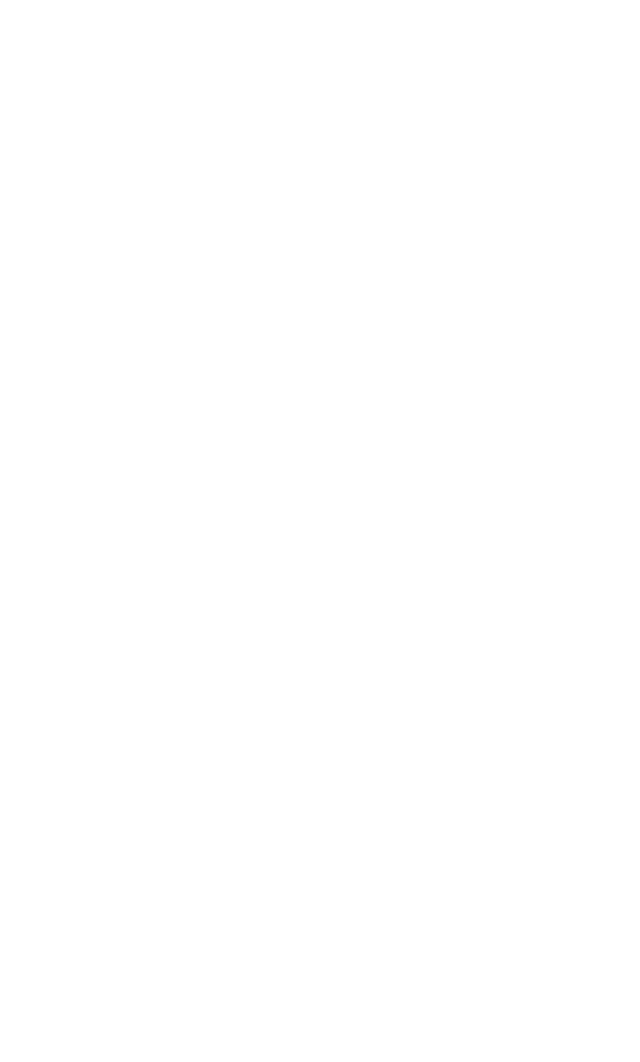
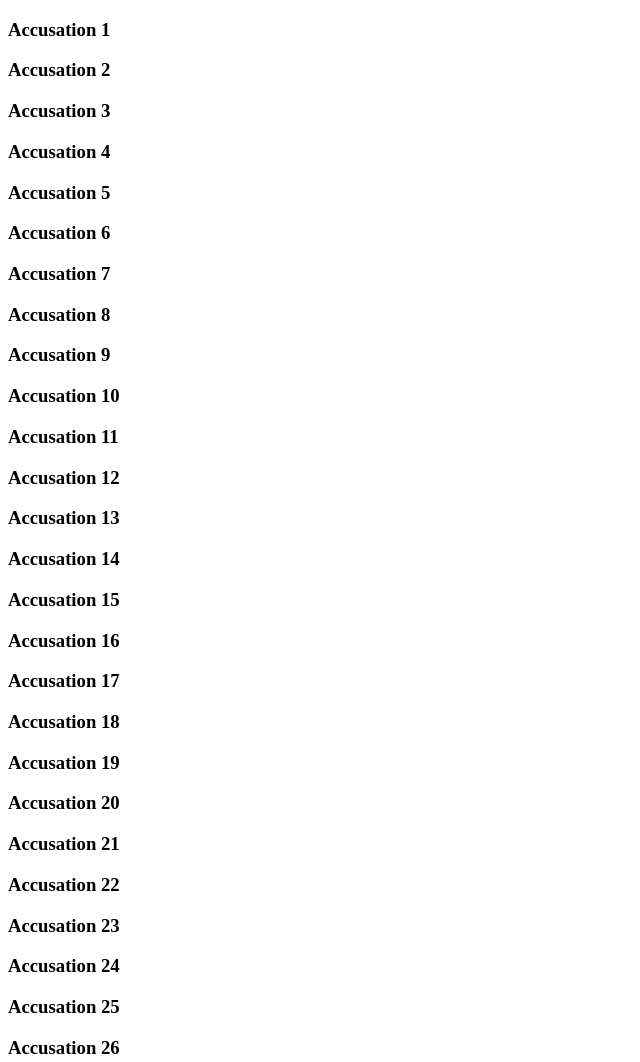
Before and after one commit to evannorton/covalence-context-clues, a plain HTML site: page index.html in a window 1280 px wide. Shown: the top 1062 px of the page, without its empty margins (0-640 px from the left). Before the commit the page ends 800 px from the top, so only its background shows below. Drawn offline with nearby package versions, Linux system fonts and the light colour scheme.

Commit message:
complete assignment

```diff
--- a/index.html
+++ b/index.html
@@ -8,6 +8,8 @@
 </head>
 <body>
 
+    <main></main>
+
     <!-- Scripts -->
     <script src="https://code.jquery.com/jquery-3.2.1.min.js" integrity="sha256-hwg4gsxgFZhOsEEamdOYGBf13FyQuiTwlAQgxVSNgt4="
         crossorigin="anonymous"></script>
--- a/scripts.js
+++ b/scripts.js
@@ -0,0 +1,20 @@
+var friends = ["Erdrick", "Arthur", "Mardeck", "Efrain", "Cloud"];
+var locations = ["Ennar", "Tantegel", "Piatta", "Bedoe", "Verity", "Ardan", "Nanuk", "Shrenwold", "Horrenham", "Midgard"];
+var weapons = ["sword", "axe", "staff", "wand", "dagger", "abacus", "orb", "glove", "bomb", "bow", "crossbow", "gun", "whip", "mace", "flail", "blowpipe", "shield", "shuriken", "dart", "knife"];
+
+for (var i = 1; i <= 100; i++) {
+    var $h3 = $("<h3>Accusation " + i + "</h3>");
+    $($h3).appendTo("main");
+    var accusation = getAlert(i);
+    $($h3).click(accusation);
+}
+
+function getAlert(i) {
+    var friend = friends[i % 5];
+    var location = locations[i % 10];
+    var weapon = weapons[i % 20];
+    function accuAlert() {
+        alert("Accusation " + i + ": I accuse " + friend + " with the " + weapon + " in " + location + "!");
+    }
+    return accuAlert;
+}
```
